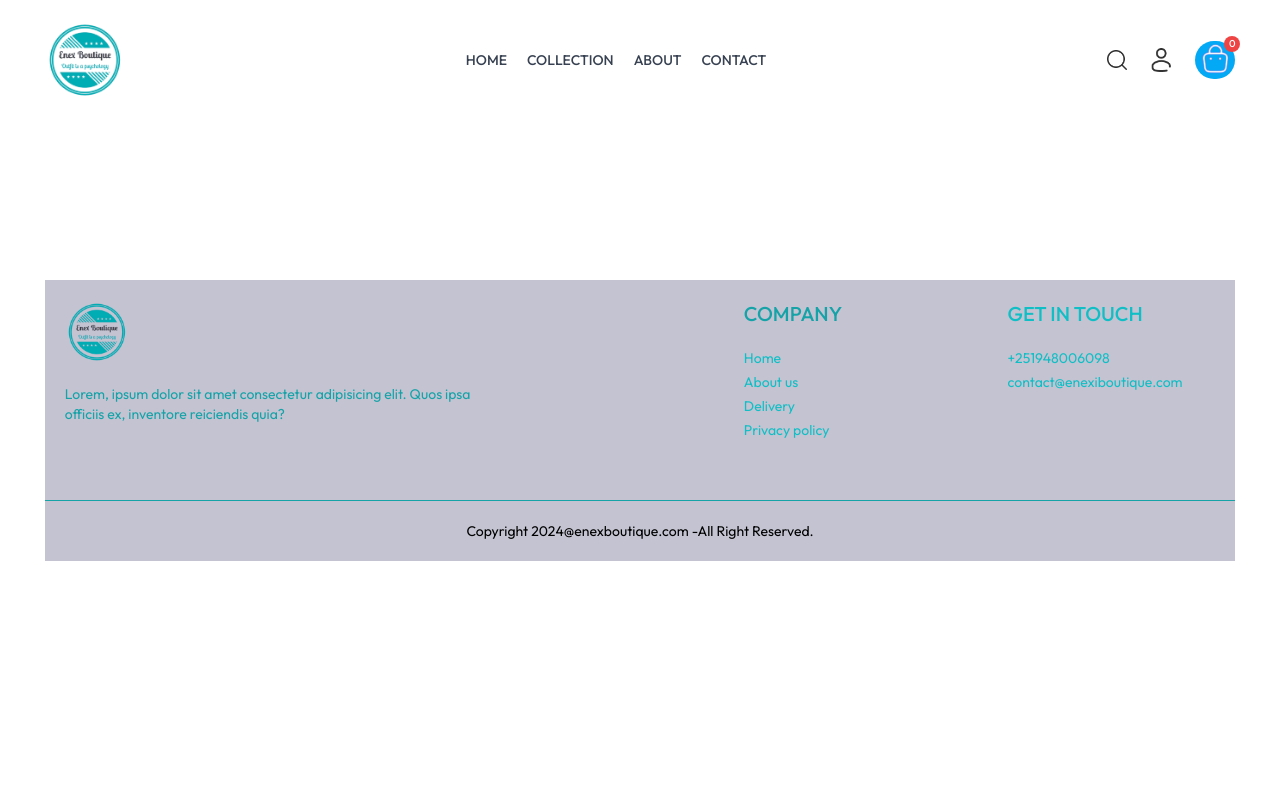
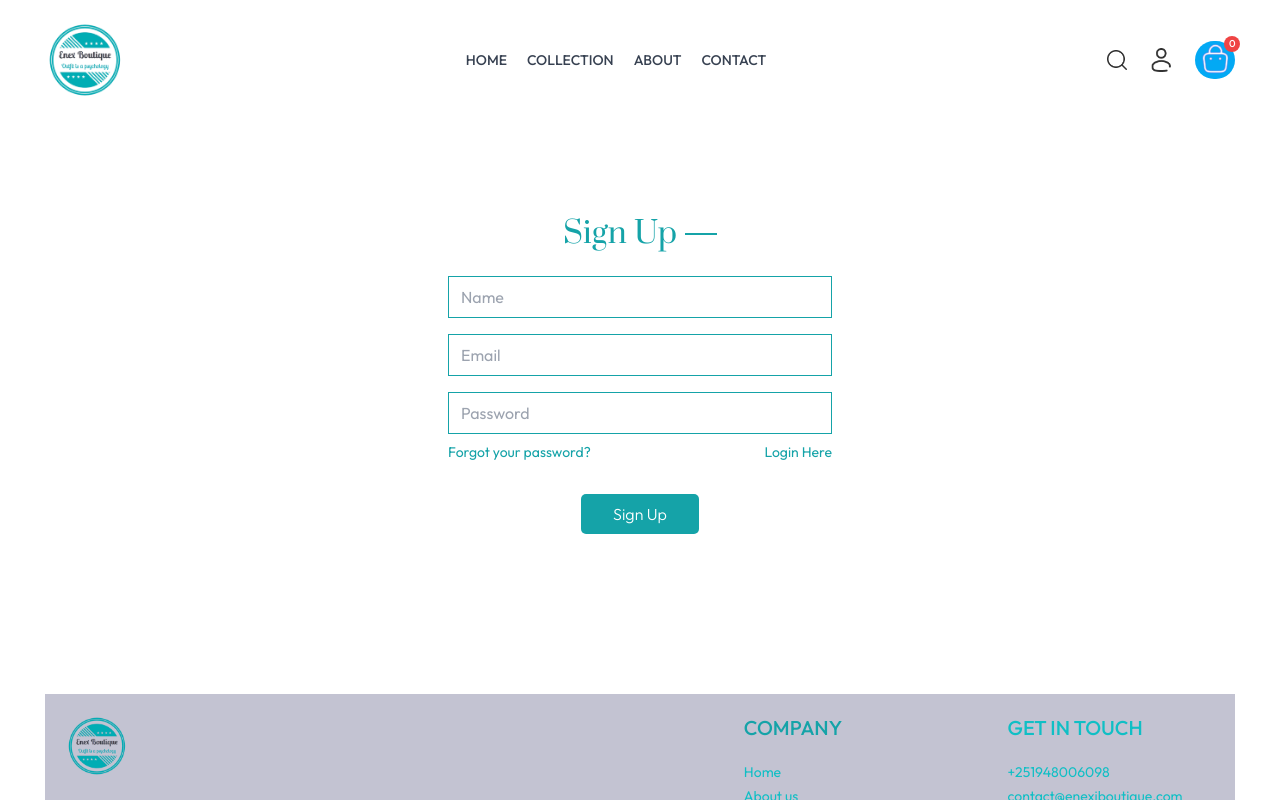
Before and after one commit to Enyewashebr/e-Commerce-Website, a React (Vite) app in the folder Enex-Boutique/: page /login in a window 1280 px wide. Shown: the top 800 px of the page. Built offline with nearby package versions, Linux system fonts and the light colour scheme.

Commit message:
finished the ui and functionality of login page

```diff
--- a/Enex-Boutique/src/components/Navbar.jsx
+++ b/Enex-Boutique/src/components/Navbar.jsx
@@ -49,13 +49,20 @@
         </NavLink>
       </ul>
       <div className="flex items-center gap-6">
-        <img onClick={()=>setShowSearch(true)} src={assets.search_icon} className="w-5 cursor-pointer" alt="" />
+        <img
+          onClick={() => setShowSearch(true)}
+          src={assets.search_icon}
+          className="w-5 cursor-pointer"
+          alt=""
+        />
         <div className="group relative">
-          <img
-            src={assets.profile_icon}
-            className="w-5 cursor-pointer"
-            alt=""
-          />
+          <Link to={'/login'}>
+            <img
+              src={assets.profile_icon}
+              className="w-5 cursor-pointer"
+              alt=""
+            />
+          </Link>
           <div className="group-hover:block hidden absolute dropdown-menu right-0 pt-4">
             <div className="flex flex-col gap-2 w-36 py-3 px-5 bg-slate-100 text-gray-500 rounded">
               <p className="cursor-pointer hover:text-black">My Profile</p>
--- a/Enex-Boutique/src/pages/Login.jsx
+++ b/Enex-Boutique/src/pages/Login.jsx
@@ -1,11 +1,46 @@
 // import React from 'react'
+import { useState } from "react";
 
 const Login = () => {
+
+const [currentState, setCurrentState] = useState('Sign Up');
+const onSubmitHandler = async (e) => {
+  e.preventDefault();
+}
+
+
   return (
-    <div>
-
-    </div>
-  )
+    <form onSubmit={onSubmitHandler} className="flex flex-col items-center w-[90%] sm:max-w-96  m-auto mt-14 gap-4 text-[#15a3a8]">
+      <div className="inline-flex items-center gap-2 mb-2 mt-10">
+        <p className="prata-regular text-3xl">{currentState}</p>
+        <hr className="border-none h-[1.5px] w-8 bg-[#15a3a8]" />
+      </div>
+      {currentState === 'Login' ? '' :<input
+        className="w-full px-3 py-2 border border-[#15a3a8]"
+        type="text"
+        placeholder="Name"
+      required/>}
+      <input
+        className="w-full px-3 py-2 border border-[#15a3a8]"
+        type="email"
+        placeholder="Email"
+      required/>
+      <input
+        className="w-full px-3 py-2 border border-[#15a3a8]"
+        type="password"
+        placeholder="Password"
+      required/>
+      <div className="w-full flex justify-between text-sm mt-[-8px]">
+        <p className="cursor-pointer">Forgot your password?</p>
+        {
+          currentState === 'Login' ?
+          <p onClick={()=>setCurrentState('Sign Up')} className="cursor-pointer">Create Account</p>
+          :<p onClick={()=>setCurrentState('Login')} className="cursor-pointer">Login Here</p>
+        }
+      </div>
+      <button className="bg-[#15a3a8] text-white py-2 px-8 rounded-[5px] mt-4 font-light">{currentState === 'Login' ? 'Sign In' : 'Sign Up'}</button>
+    </form>
+  );
 }
 
 export default Login
```
